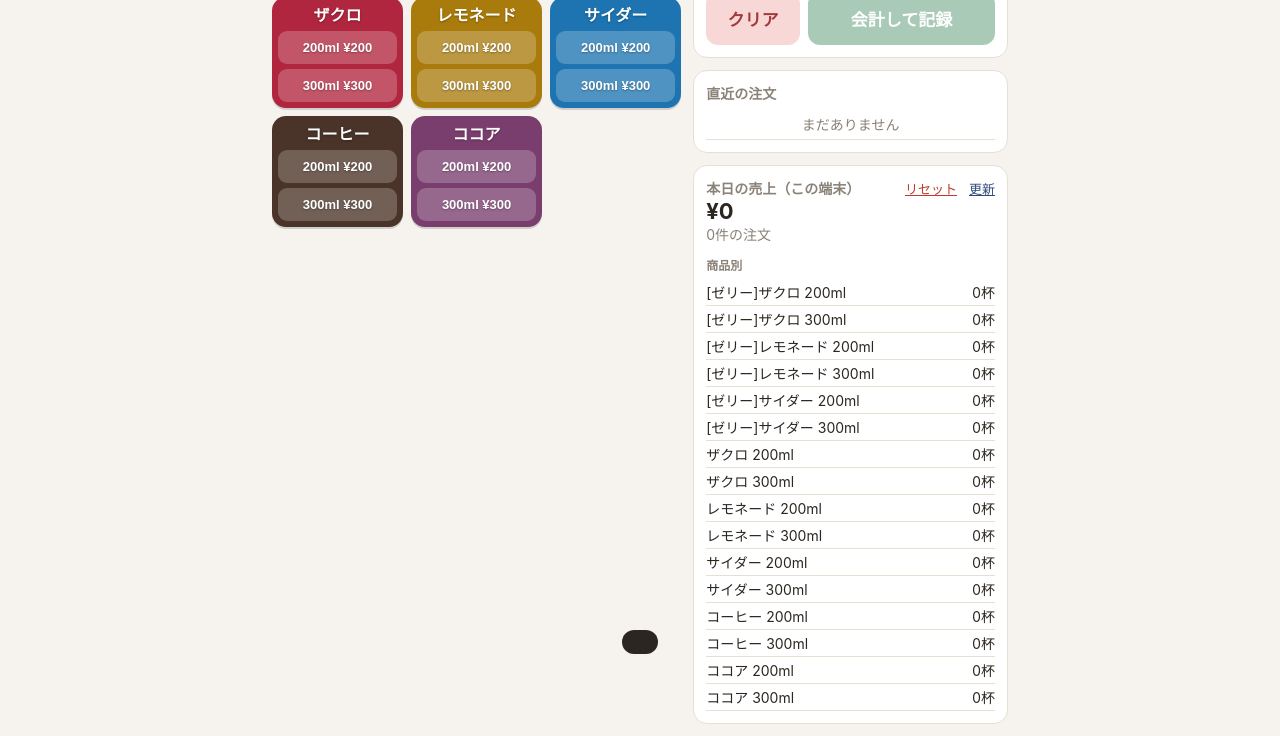
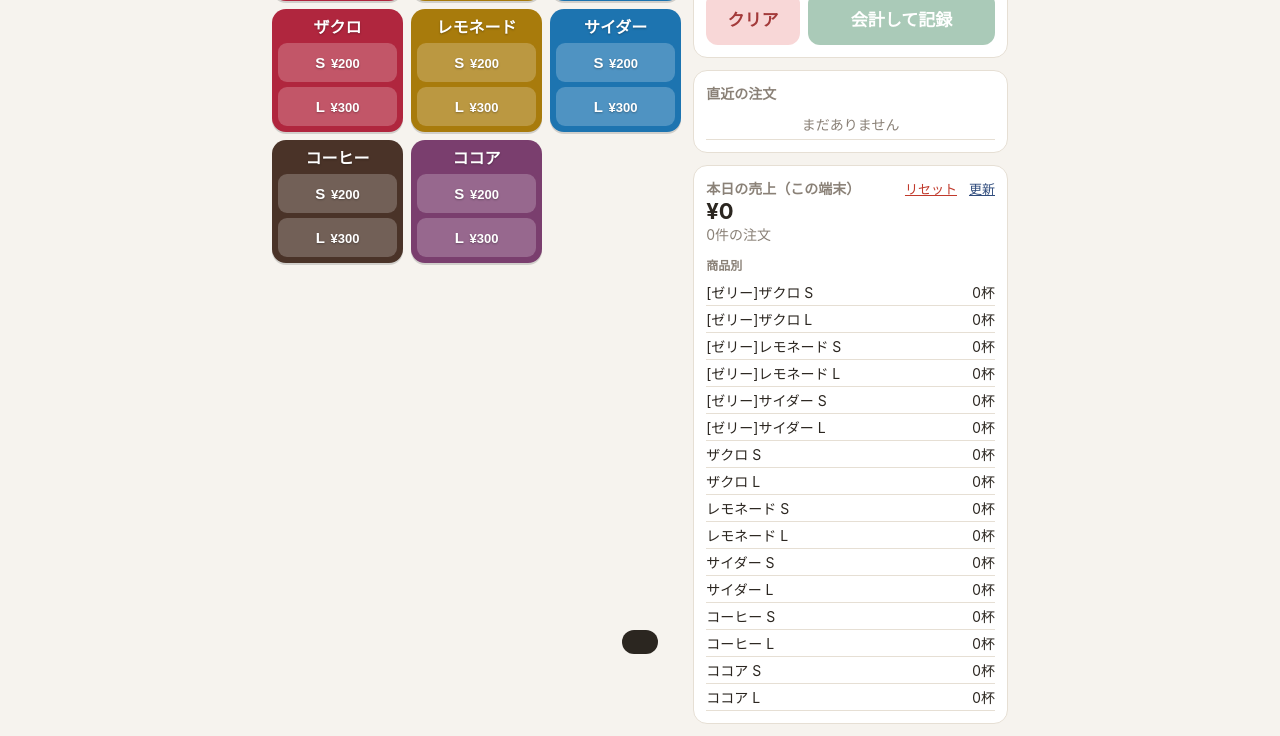
Before and after one commit to nainai323/festival, a plain HTML site: page index.html in a window 1280 px wide. Shown: the part 202-938 px from the top of the page. Drawn offline with Linux system fonts and the light colour scheme.

Commit message:
small/large

```diff
--- a/index.html
+++ b/index.html
@@ -35,9 +35,12 @@
   .item .head { margin-bottom: 6px; display: flex; flex-direction: column; align-items: center; }
   .item .head .tag { margin-bottom: 3px; }
   .item .sz { display: flex; flex-direction: column; gap: 5px; width: 100%; margin-top: auto; }
-  .item .sz button { position: relative; border: 0; border-radius: 9px; padding: 9px 2px;
+  .item .sz button { position: relative; border: 0; border-radius: 9px; padding: 6px 2px;
                      background: rgba(255,255,255,.22); color: #fff; font-size: 13px; font-weight: 700;
                      text-shadow: 0 1px 2px rgba(0,0,0,.3); }
+  .item .sz button b { font-size: 15px; margin-right: 2px; }
+  .menu.noml .item .sz button { padding: 11px 2px; }
+  .item .sz button .ml { display: block; font-size: 10px; font-weight: 600; opacity: .9; margin-top: 1px; }
   .item .sz button:active { background: rgba(255,255,255,.45); }
   .item .sz .badge { top: -7px; right: -4px; bottom: auto; min-width: 22px; height: 22px; line-height: 22px; font-size: 12px; }
   .item small { display: block; font-size: 13px; font-weight: 500; margin-top: 4px; opacity: .95; }
@@ -160,21 +163,28 @@
 <script>
 // ============ 設定（ここだけ編集） ============
 const SHOP_NAME = 'レジシステム';
-// サイズ（2サイズにする商品で共通）
-const SIZES = [
-  { label: '200ml', price: 200 },
-  { label: '300ml', price: 300 },
+// ボタンに量（200ml など）を表示するか：true で表示、false で非表示
+const SHOW_ML = false;
+
+// サイズ設定。label は記録に使う名前（S / L）、ml はボタンに表示する量
+const COLD_SIZES = [
+  { label: 'S', ml: '200ml', price: 200 },
+  { label: 'L', ml: '400ml', price: 300 },
 ];
-// 2サイズの商品は sizes: SIZES、1サイズにしたい商品は sizes を消して price: 200 のように書く
+const HOT_SIZES = [
+  { label: 'S', ml: '200ml', price: 200 },
+  { label: 'L', ml: '300ml', price: 300 },
+];
+// 2サイズの商品は sizes: COLD_SIZES か HOT_SIZES、1サイズにしたい商品は sizes を消して price: 200 のように書く
 const MENU = [
-  { name: '[ゼリー]ザクロ',     color: '#B0263E', sizes: SIZES },
-  { name: '[ゼリー]レモネード', color: '#A87B0C', sizes: SIZES },
-  { name: '[ゼリー]サイダー',   color: '#1D74B0', sizes: SIZES },
-  { name: 'ザクロ',             color: '#B0263E', sizes: SIZES },
-  { name: 'レモネード',         color: '#A87B0C', sizes: SIZES },
-  { name: 'サイダー',           color: '#1D74B0', sizes: SIZES },
-  { name: 'コーヒー',           color: '#4A3328', sizes: SIZES },
-  { name: 'ココア',             color: '#7A3E6E', sizes: SIZES },
+  { name: '[ゼリー]ザクロ',     color: '#B0263E', sizes: COLD_SIZES },
+  { name: '[ゼリー]レモネード', color: '#A87B0C', sizes: COLD_SIZES },
+  { name: '[ゼリー]サイダー',   color: '#1D74B0', sizes: COLD_SIZES },
+  { name: 'ザクロ',             color: '#B0263E', sizes: COLD_SIZES },
+  { name: 'レモネード',         color: '#A87B0C', sizes: COLD_SIZES },
+  { name: 'サイダー',           color: '#1D74B0', sizes: COLD_SIZES },
+  { name: 'コーヒー',           color: '#4A3328', sizes: HOT_SIZES },
+  { name: 'ココア',             color: '#7A3E6E', sizes: HOT_SIZES },
   // 1サイズの例：{ name: 'ココア', color: '#7A3E6E', price: 200 },
 ];
 // 商品×サイズを1つずつの「売り物」に展開（記録名は「ザクロ 200ml」のようになる）
@@ -280,6 +290,7 @@ function alertBar(msg) {
 // ---------- 画面 ----------
 function renderMenu() {
   $('menu').innerHTML = '';
+  $('menu').classList.toggle('noml', !SHOW_ML);
   MENU.forEach(m => {
     const jelly = m.name.match(/^\[ゼリー\](.*)$/);
     const title = jelly ? `<span class="tag">ゼリー入り</span>${jelly[1]}` : m.name;
@@ -294,7 +305,7 @@ function renderMenu() {
       m.sizes.forEach(z => {
         const key = `${m.name} ${z.label}`;
         const sb = document.createElement('button');
-        sb.innerHTML = `${z.label} ${yen(z.price)}${badge(key)}`;
+        sb.innerHTML = `<b>${z.label}</b> ${yen(z.price)}${SHOW_ML && z.ml ? `<span class="ml">${z.ml}</span>` : ''}${badge(key)}`;
         sb.onclick = () => add(key);
         box.querySelector('.sz').appendChild(sb);
       });
```
